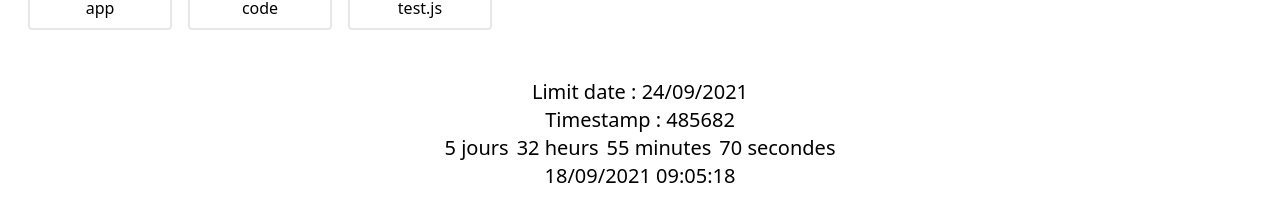
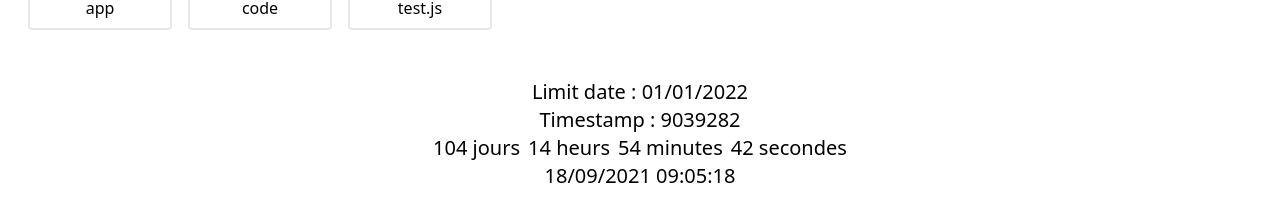
Before and after one commit to thomas-gleizes/cloud-web, a Vue app: page / in a window 1280 px wide. Shown: the part 236-448 px from the top of the page. Built offline with nearby package versions, Linux system fonts and the light colour scheme.

Commit message:
fix timer

```diff
--- a/src/App.vue
+++ b/src/App.vue
@@ -9,7 +9,7 @@ export default {
   components: { TimeTo, Header, Folder, File },
   data() {
     return {
-      limitDate: new Date('2021-09-24 00:00:00')
+      limitDate: new Date('2022-01-01 00:00:00')
     }
   }
 };
--- a/src/components/common/TimeTo.vue
+++ b/src/components/common/TimeTo.vue
@@ -18,6 +18,18 @@ export default {
     }
   },
   methods: {
+    DecreaseTimer () {
+      let diff = Math.floor((this.limitDate.getTime() - Date.now()) / 1000);
+      this.timestampDiff = diff;
+
+      this.days = Math.floor(diff / DAY);
+      diff -= this.days * DAY;
+      this.hours = Math.floor(diff / HOUR);
+      diff -= this.hours * HOUR;
+      this.minutes = Math.floor(diff / MINUTE);
+      diff -= this.minutes * MINUTE;
+      this.secondes = Math.floor(diff / SECOND)
+    },
     singleDigit: (value) => `0${value}`.slice(-2),
     format: (date) => moment(date).format("DD/MM/YYYY")
   },
@@ -32,18 +44,8 @@ export default {
     };
   },
   mounted() {
-    this.interval = setInterval(() => {
-      let diff = Math.floor((this.limitDate.getTime() - Date.now()) / 1000);
-      this.timestampDiff = diff;
-
-      this.days = Math.floor(diff / DAY);
-      diff -= Math.floor(Math.floor((diff / DAY)));
-      this.hours = Math.floor(Math.floor(diff / HOUR) * 24 / 100);
-      diff -= Math.floor(diff / HOUR);
-      this.minutes = Math.floor(Math.floor(diff / MINUTE) * 60 / 100);
-      diff -= Math.floor(diff / MINUTE);
-      this.secondes = Math.floor(Math.floor(diff / SECOND) * 60 / 100);
-    }, 100);
+    this.DecreaseTimer()
+    this.interval = setInterval(this.DecreaseTimer, 100);
   },
   unmounted() {
     clearInterval(this.interval);
```
